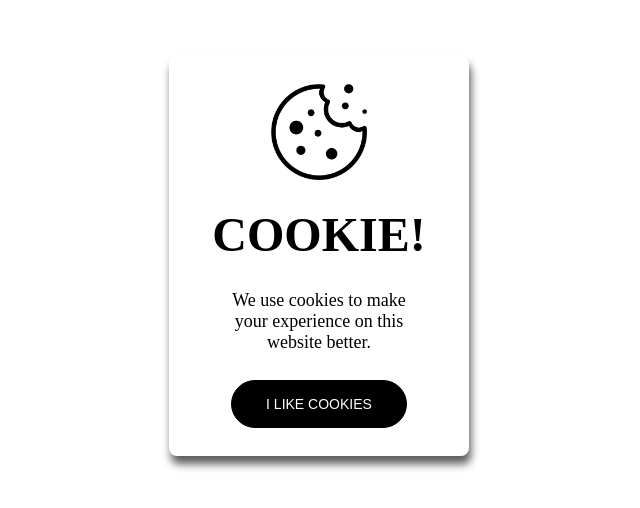
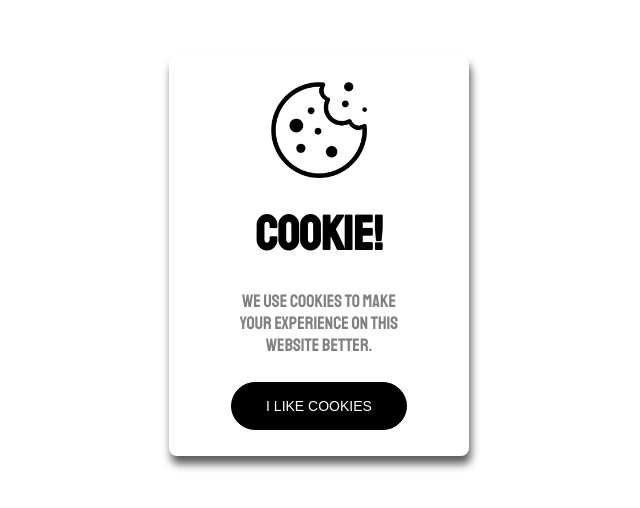
Before and after one commit to t0kar/Algebra_CSS-predprocesori-sass, a plain HTML site: page index.html in a window 1280 px wide. Shown: the part 144-652 px from the top of the page, without its empty margins (321-961 px from the left). Drawn offline with Linux system fonts and the light colour scheme.

Commit message:
change paragraph style

```diff
--- a/style.scss
+++ b/style.scss
@@ -18,6 +18,8 @@ $color-light: white;
 
 body {
     display: flex;
+    @import url('https://fonts.googleapis.com/css2?family=Staatliches&display=swap');
+    font-family: 'Staatliches', cursive;
     position: relative;
     flex-flow: column nowrap;
     justify-content: space-evenly;
@@ -41,14 +43,15 @@ body {
         height: 96px;
         width: 96px;
     }
-
     .cookie-pop-up__header {
         color: $color-dark;
         font-size: 6 * $size-unit;
+        font-family: 'Staatliches', cursive;
     }
     .cookie-pop-up__text {
         width: 22 * $size-unit;
-        color: $color-dark;
+        font-weight: lighter;
+        color: lighten($color-dark, 50%);
         text-align: center;
         font-size: 2.25 * $size-unit;
     }
```
Also changed, not shown: style.css, 1 other file.
